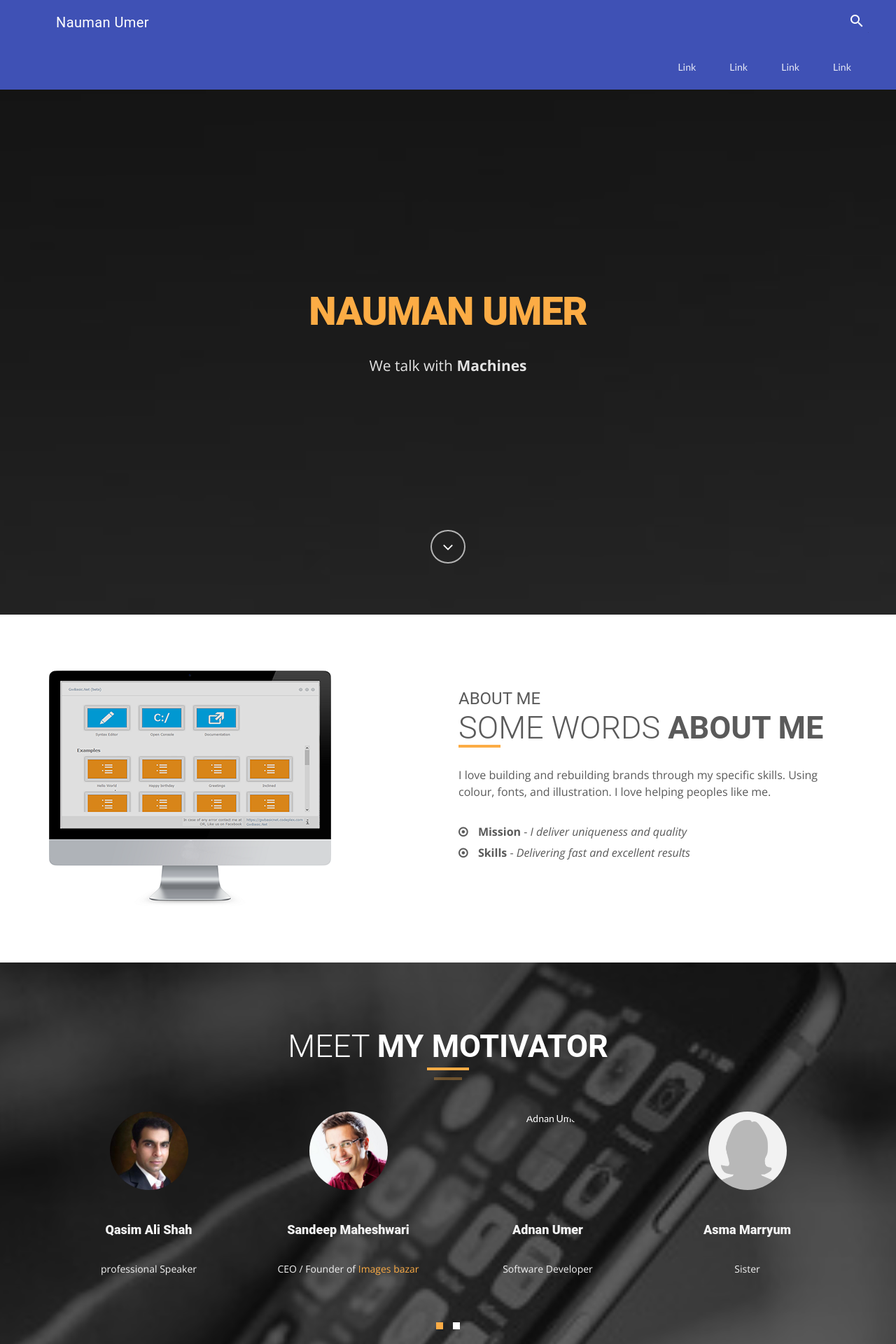
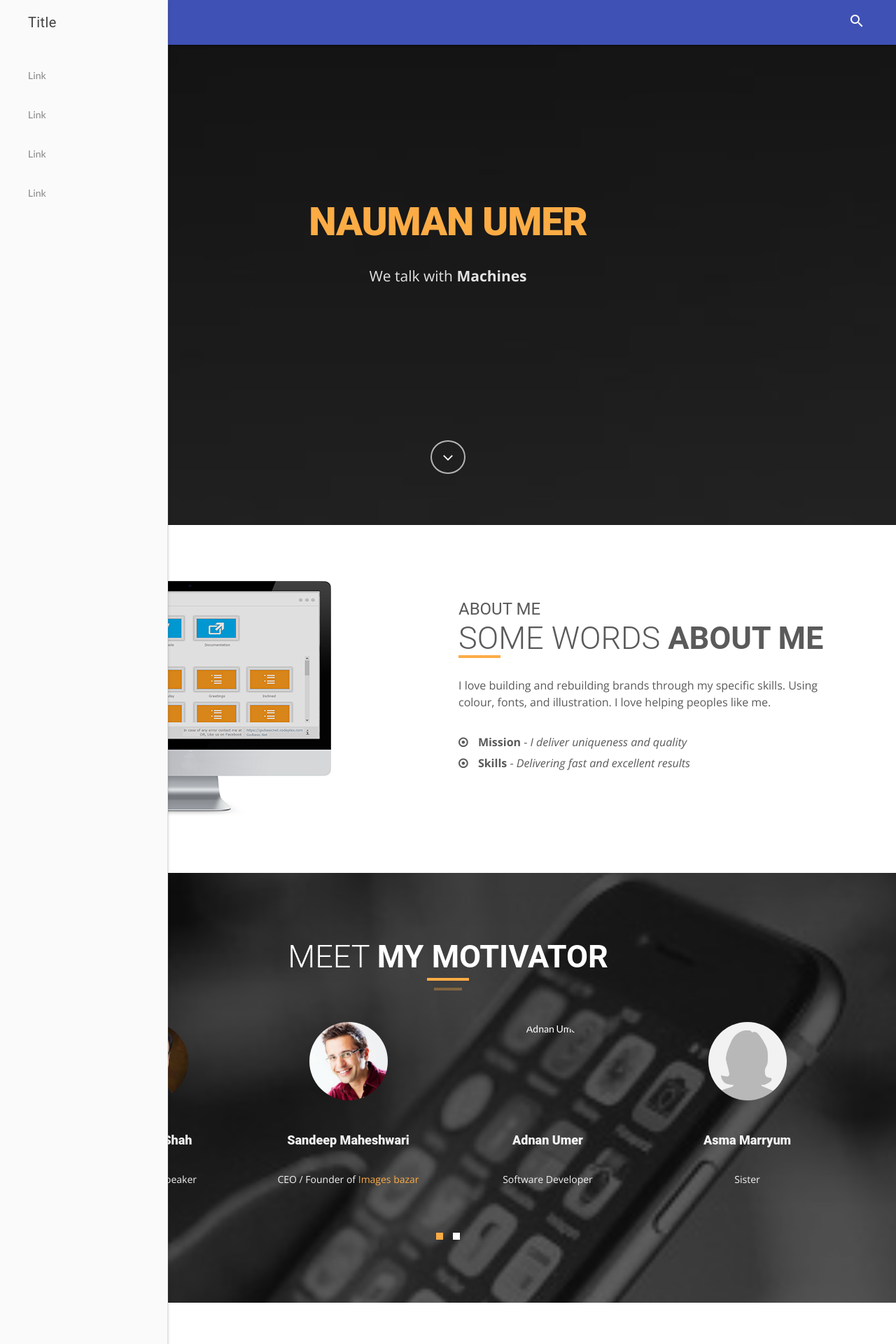
Before and after one commit to nmanumr/nmanumr.com, a Jekyll site: the page built from index.html, in a window 1280 px wide. Shown: the top 1920 px of the page at 70% size. Built offline with Jekyll 4.4.1, drawn with Linux system fonts in a browser that asks for light colours; nearby versions of some CDN libraries.

Commit message:
Update header.html

```diff
--- a/_includes/header.html
+++ b/_includes/header.html
@@ -1,31 +1,21 @@
-<header class="mdl-layout__header mdl-layout__header--waterfall" >
-        <!-- Top row, always visible -->
-        <div class="mdl-layout__header-row" style="color: #fff;">
-          <!-- Title -->
-          <span class="mdl-layout-title">Nauman Umer</span>
-          <div class="mdl-layout-spacer" style="color: #fff;"></div>
+<!-- The drawer is always open in large screens. The header is always shown,
+  even in small screens. -->
+<div class="mdl-layout mdl-js-layout mdl-layout--fixed-drawer
+            mdl-layout--fixed-header">
+  <header class="mdl-layout__header">
+    <div class="mdl-layout__header-row">
+      <div class="mdl-layout-spacer"></div>
       <div class="mdl-textfield mdl-js-textfield mdl-textfield--expandable
                   mdl-textfield--floating-label mdl-textfield--align-right">
         <label class="mdl-button mdl-js-button mdl-button--icon"
-                   for="waterfall-exp">
+               for="fixed-header-drawer-exp">
           <i class="material-icons">search</i>
         </label>
         <div class="mdl-textfield__expandable-holder">
           <input class="mdl-textfield__input" type="text" name="sample"
-                     id="waterfall-exp">
+                 id="fixed-header-drawer-exp">
         </div>
       </div>
-        </div>
-        <!-- Bottom row, not visible on scroll -->
-        <div class="mdl-layout__header-row">
-          <div class="mdl-layout-spacer" style="color: #fff;"></div>
-          <!-- Navigation -->
-          <nav class="mdl-navigation">
-            <a class="mdl-navigation__link" href="">Link</a>
-            <a class="mdl-navigation__link" href="">Link</a>
-            <a class="mdl-navigation__link" href="">Link</a>
-            <a class="mdl-navigation__link" href="">Link</a>
-          </nav>
     </div>
   </header>
   <div class="mdl-layout__drawer">
@@ -37,3 +27,7 @@
       <a class="mdl-navigation__link" href="">Link</a>
     </nav>
   </div>
+  <main class="mdl-layout__content">
+    <div class="page-content"><!-- Your content goes here --></div>
+  </main>
+</div>
```
Lines whose indentation alone changed are shown as unchanged.
